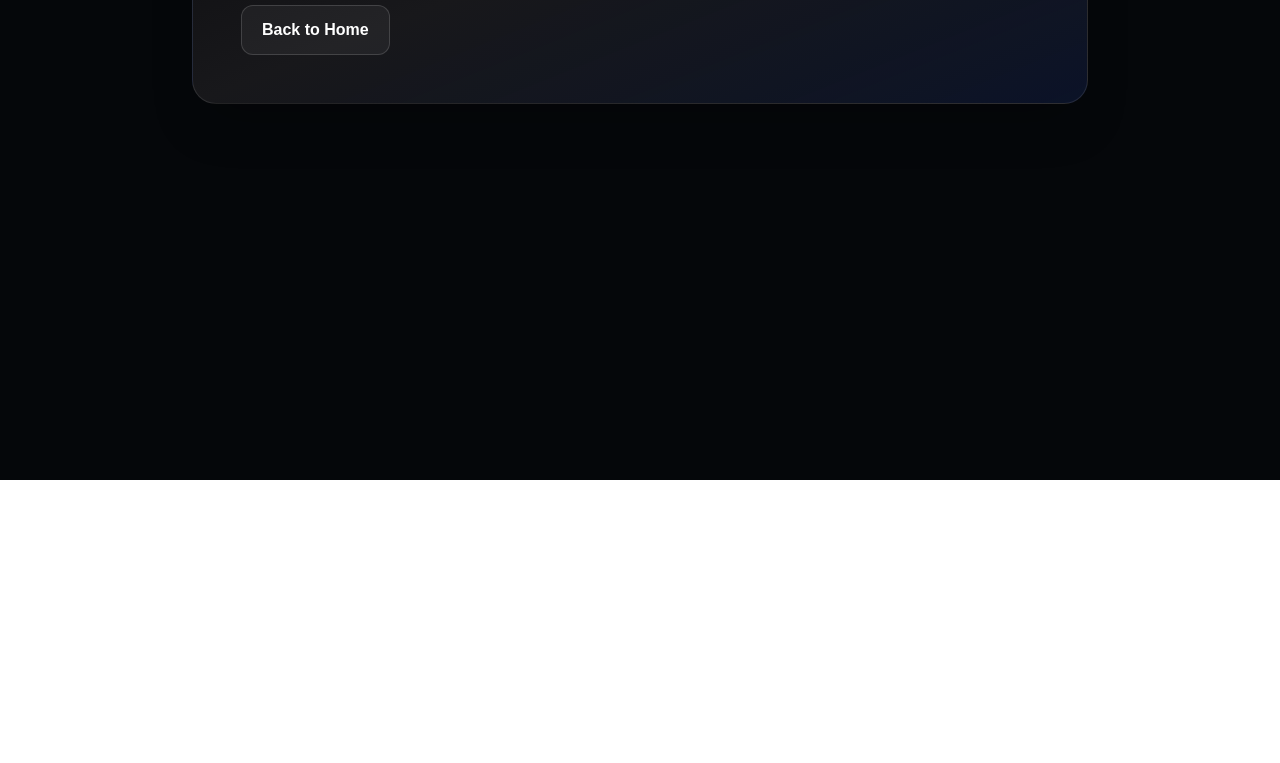
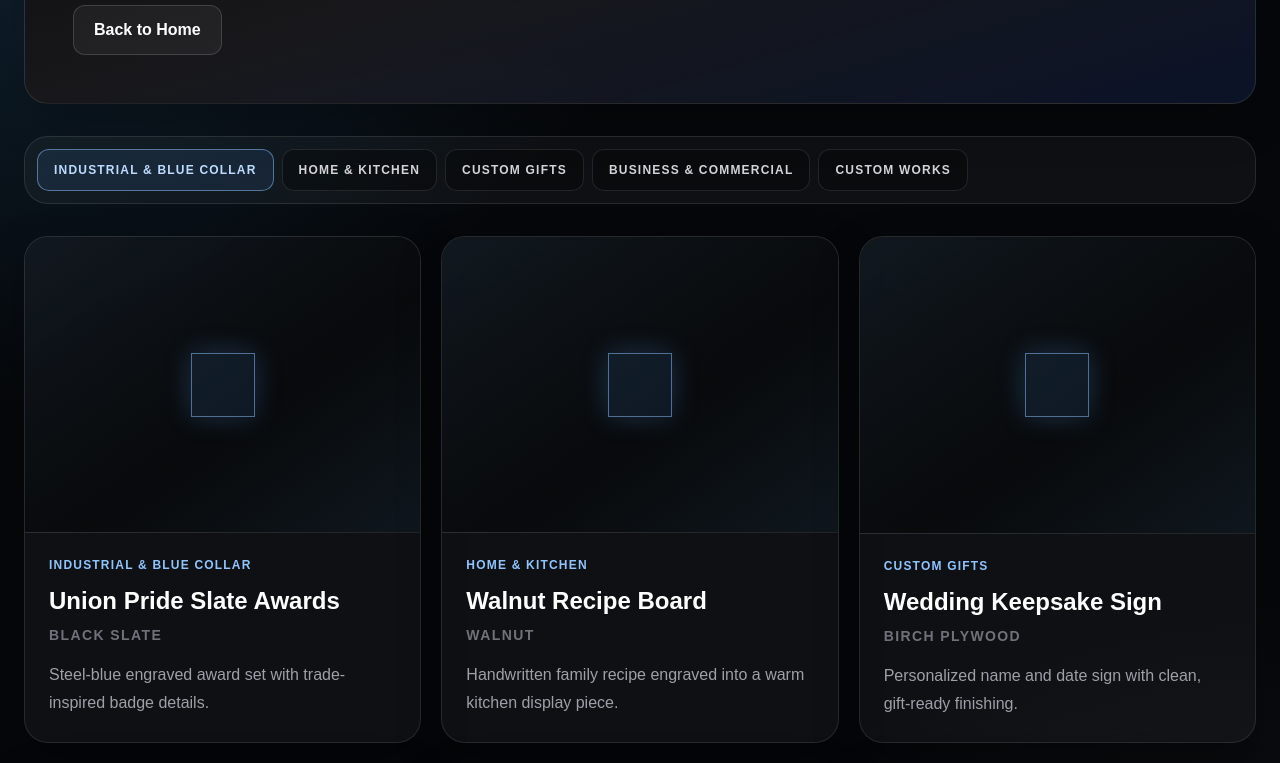
Before and after one commit to davemeeks64-hash/gradeline-supply, a Next.js app: page /gallery in a window 1280 px wide. Shown: the part 320-1083 px from the top of the page. Before the commit the page ends 800 px from the top, so only its background shows below. Built offline with nearby package versions, Linux system fonts and the light colour scheme.

Commit message:
Built public gallery page

```diff
--- a/src/app/gallery/page.tsx
+++ b/src/app/gallery/page.tsx
@@ -1,16 +1,73 @@
 import Link from "next/link";
+
+const categories = [
+  "Industrial & Blue Collar",
+  "Home & Kitchen",
+  "Custom Gifts",
+  "Business & Commercial",
+  "Custom Works",
+];
+
+const galleryProjects = [
+  {
+    projectName: "Union Pride Slate Awards",
+    category: "Industrial & Blue Collar",
+    material: "Black slate",
+    description:
+      "Steel-blue engraved award set with trade-inspired badge details.",
+  },
+  {
+    projectName: "Walnut Recipe Board",
+    category: "Home & Kitchen",
+    material: "Walnut",
+    description:
+      "Handwritten family recipe engraved into a warm kitchen display piece.",
+  },
+  {
+    projectName: "Wedding Keepsake Sign",
+    category: "Custom Gifts",
+    material: "Birch plywood",
+    description:
+      "Personalized name and date sign with clean, gift-ready finishing.",
+  },
+  {
+    projectName: "Shop Counter Logo",
+    category: "Business & Commercial",
+    material: "Acrylic",
+    description:
+      "Layered acrylic counter sign built for a small business front desk.",
+  },
+  {
+    projectName: "Prototype Equipment Tags",
+    category: "Custom Works",
+    material: "Brushed aluminum",
+    description:
+      "One-off serialized tags for a field-test equipment labeling run.",
+  },
+  {
+    projectName: "Leather Patch Batch",
+    category: "Industrial & Blue Collar",
+    material: "Leatherette",
+    description:
+      "Branded patches prepared for hats, jackets, and crew gear.",
+  },
+];
 
 export default function GalleryPage() {
   return (
-    <main className="min-h-screen bg-[#05070a] px-6 py-16 text-white">
-      <section className="mx-auto max-w-4xl rounded-3xl border border-white/10 bg-gradient-to-br from-zinc-950 via-zinc-900 to-blue-950/40 p-8 shadow-2xl md:p-12">
+    <main className="min-h-screen bg-[#05070a] text-white">
+      <section className="relative overflow-hidden px-6 py-16">
+        <div className="absolute inset-0 bg-[radial-gradient(circle_at_top_left,_rgba(56,139,196,0.28),_transparent_35%),radial-gradient(circle_at_bottom_right,_rgba(80,80,80,0.28),_transparent_35%)]" />
+
+        <div className="relative mx-auto max-w-7xl">
+          <div className="rounded-3xl border border-white/10 bg-gradient-to-br from-zinc-950 via-zinc-900 to-blue-950/40 p-8 shadow-2xl md:p-12">
             <p className="text-sm font-bold uppercase tracking-widest text-blue-300">
               Gradeline Supply Co.
             </p>
             <h1 className="mt-4 text-4xl font-black md:text-6xl">Gallery</h1>
             <p className="mt-5 max-w-2xl text-lg leading-8 text-zinc-300">
-          Finished engravings, custom builds, leatherwork, slate, acrylic, and
-          production highlights will be showcased here.
+              Demo showcase for finished engravings, shop-built goods,
+              leatherwork, slate, acrylic, and custom production runs.
             </p>
             <Link
               href="/"
@@ -18,6 +75,51 @@ export default function GalleryPage() {
             >
               Back to Home
             </Link>
+          </div>
+
+          <div className="mt-8 flex gap-2 overflow-x-auto rounded-3xl border border-white/10 bg-white/[0.04] p-3">
+            {categories.map((category, index) => (
+              <button
+                key={category}
+                className={[
+                  "min-w-max rounded-xl border px-4 py-3 text-xs font-bold uppercase tracking-widest transition",
+                  index === 0
+                    ? "border-blue-300/50 bg-blue-400/10 text-blue-200"
+                    : "border-white/10 bg-black/30 text-zinc-300 hover:border-blue-300/40 hover:bg-blue-400/10",
+                ].join(" ")}
+              >
+                {category}
+              </button>
+            ))}
+          </div>
+
+          <div className="mt-8 grid gap-5 md:grid-cols-2 xl:grid-cols-3">
+            {galleryProjects.map((project) => (
+              <article
+                key={project.projectName}
+                className="overflow-hidden rounded-3xl border border-white/10 bg-white/[0.04] shadow-[0_18px_45px_rgba(0,0,0,0.28)] transition hover:border-blue-300/40 hover:bg-white/[0.07]"
+              >
+                <div className="grid aspect-[4/3] place-items-center border-b border-white/10 bg-[linear-gradient(145deg,rgba(17,24,31,0.96),rgba(8,10,12,1)_58%,rgba(15,23,30,0.98))]">
+                  <div className="h-16 w-16 border border-blue-300/50 bg-blue-400/10 shadow-[0_0_28px_rgba(96,165,250,0.24)]" />
+                </div>
+                <div className="p-6">
+                  <p className="text-xs font-bold uppercase tracking-widest text-blue-300">
+                    {project.category}
+                  </p>
+                  <h2 className="mt-3 text-2xl font-black">
+                    {project.projectName}
+                  </h2>
+                  <p className="mt-2 text-sm font-bold uppercase tracking-widest text-zinc-500">
+                    {project.material}
+                  </p>
+                  <p className="mt-4 leading-7 text-zinc-400">
+                    {project.description}
+                  </p>
+                </div>
+              </article>
+            ))}
+          </div>
+        </div>
       </section>
     </main>
   );
```
Lines whose indentation alone changed are shown as unchanged.
